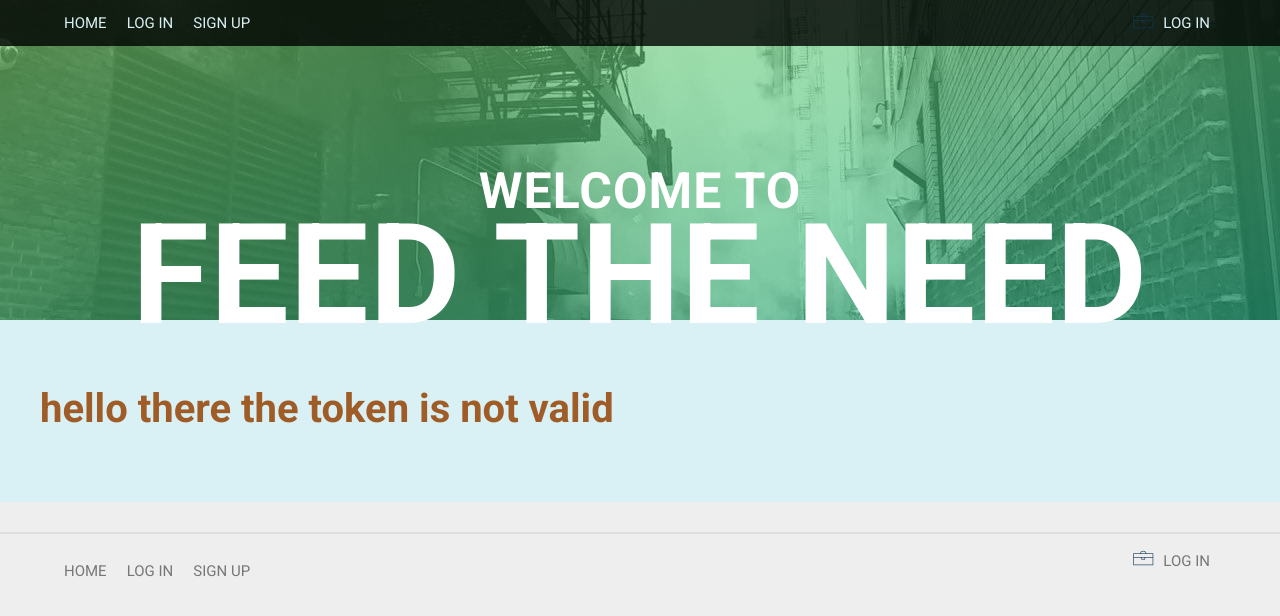
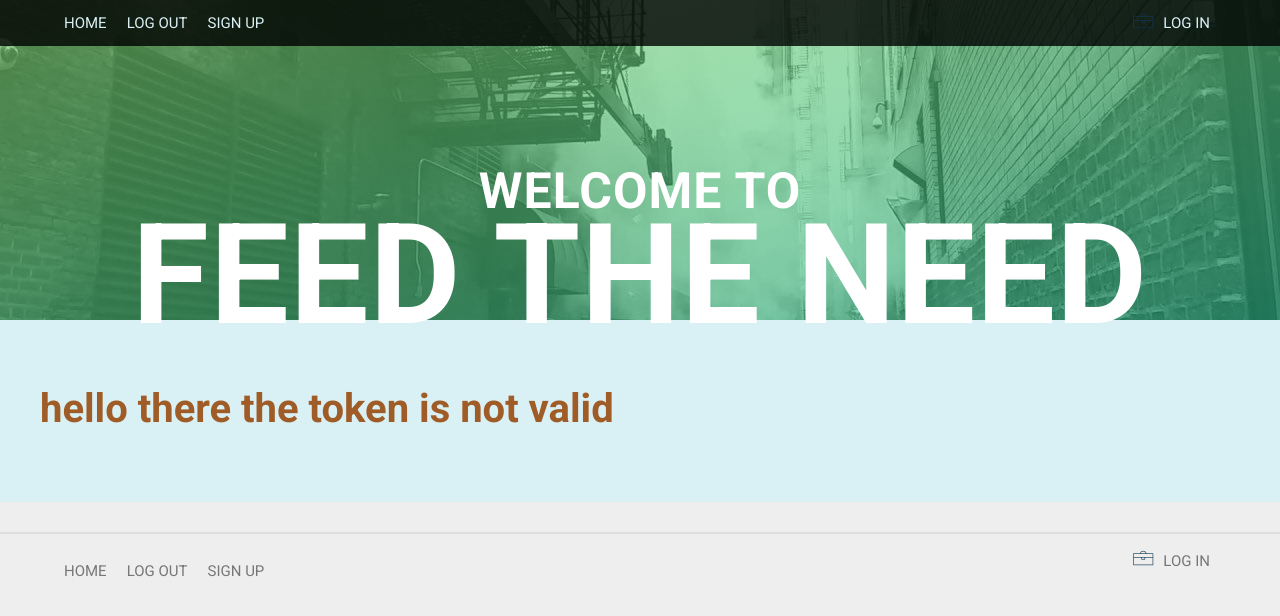
Before and after one commit to miloscomplex/feed-the-need-react, a React (Create React App) app in the folder frontend/: page /needy in a window 1280 px wide. Shown: the top 616 px of the page. Built offline with nearby package versions, Linux system fonts and the light colour scheme.

Commit message:
still debuging JWT

```diff
--- a/frontend/src/App.js
+++ b/frontend/src/App.js
@@ -1,4 +1,5 @@
 import './sass/App.scss';
+import ReactDOM from 'react-dom';
 import { API_ROOT, HEADERS } from './constants'
 import React, { useState, useEffect } from 'react';
 import Nav from './UI/Nav';
@@ -42,7 +43,7 @@ function App(props) {
         console.log('this is useEffect ', data)
       })
     }
-  }, [])
+  }, [0])
 
   const setUserState = (newUser) => {
     setUser(newUser)
--- a/frontend/src/UI/Nav.js
+++ b/frontend/src/UI/Nav.js
@@ -2,11 +2,14 @@ import { Link } from 'react-router-dom'
 
 /* are they login as donator or need? */
 function Nav() {
+
+  const isTokenSet = localStorage.token
+
   return (
     <div className='nav'>
       <div className='nav__links'>
         <Link to='/'>Home</Link>
-        <Link to='/login'>Log In</Link>
+        { isTokenSet ? <Link to='/login'>Log In</Link> : <Link to='/logout'>Log Out</Link> }
         <Link to='/sign-up'>Sign Up</Link>
       </div>
       <div className='nav__login'>
```
